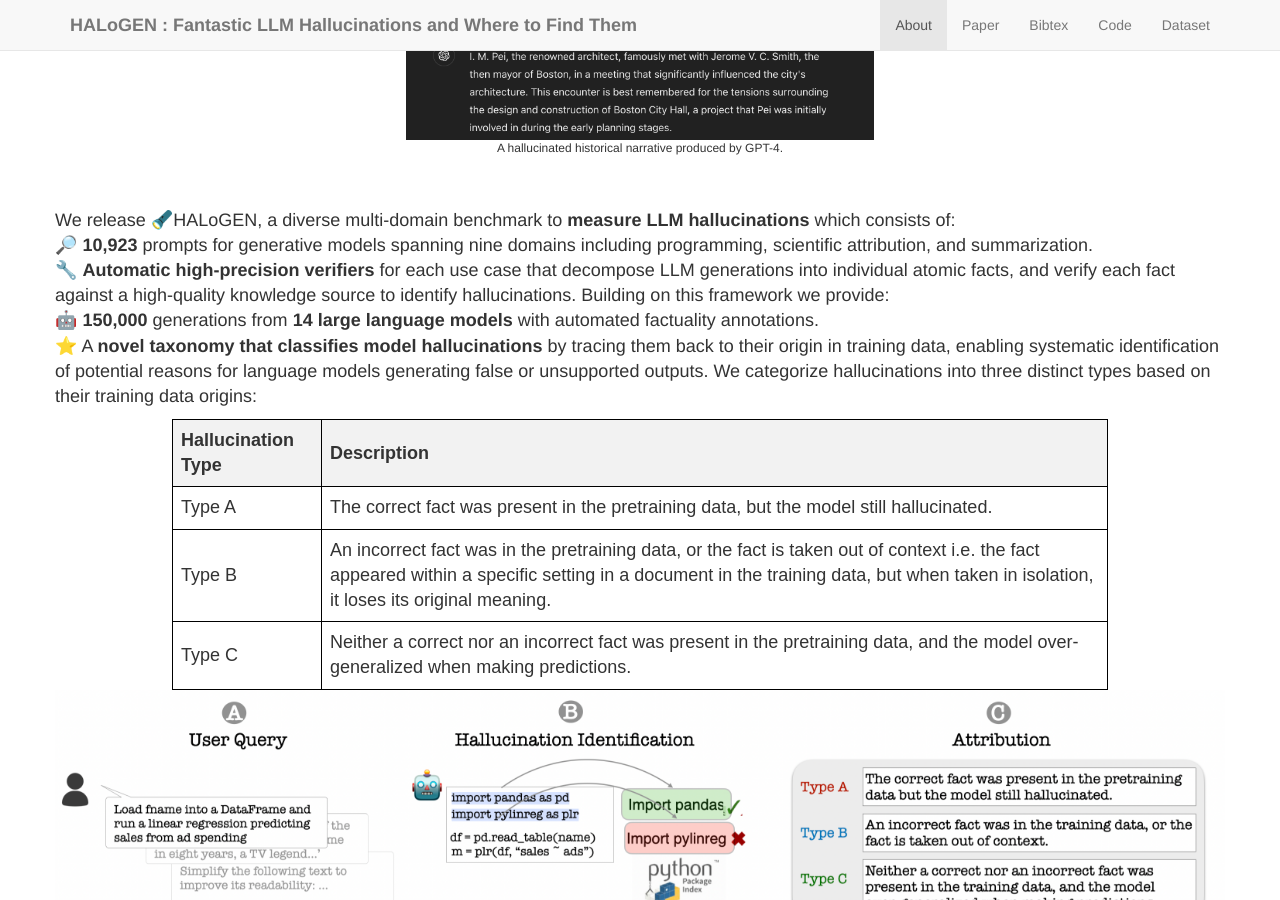
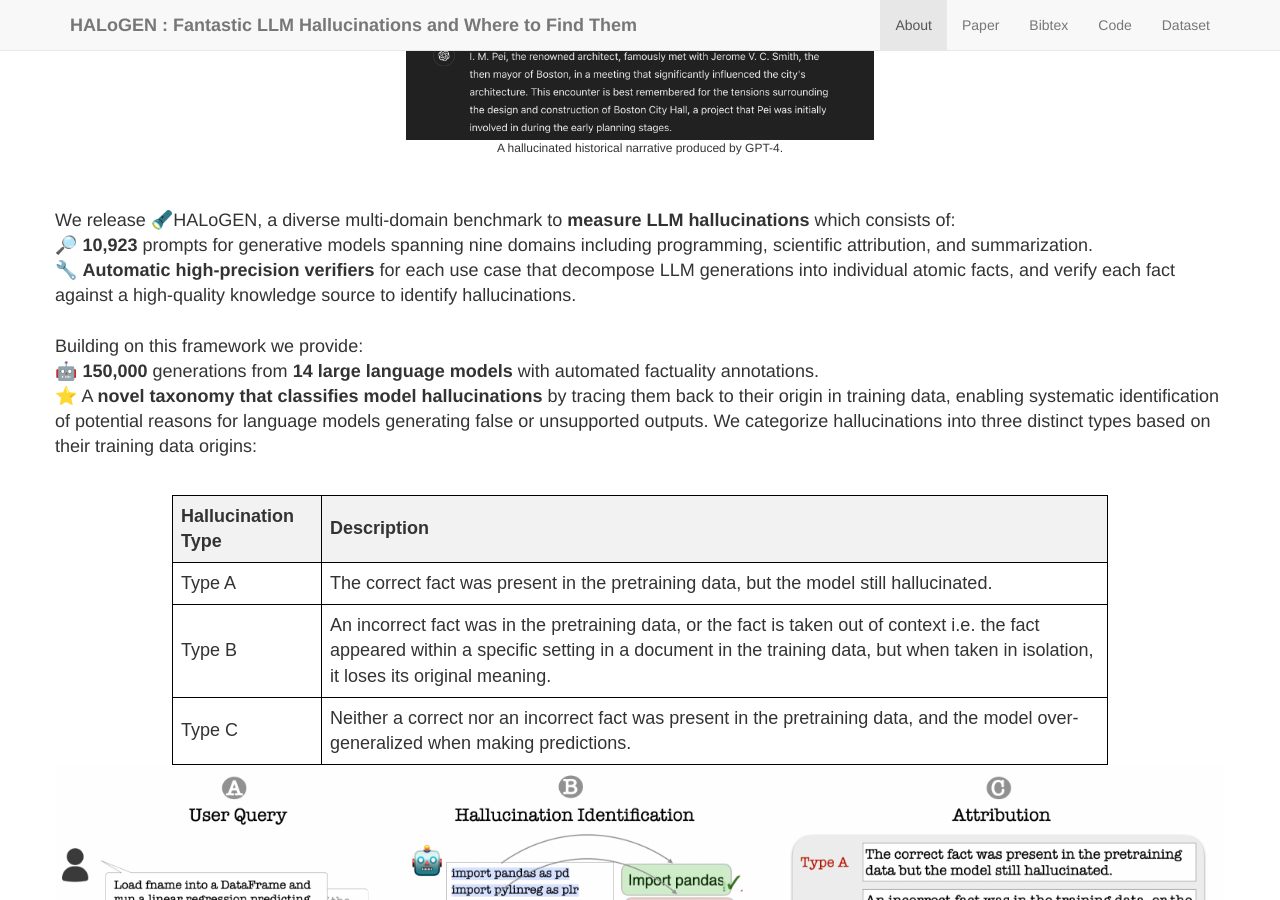
Before and after one commit to halogen-hallucinations/halogen-hallucinations.github.io, a Jekyll site: the page built from index.md, in a window 1280 px wide and 900 px high, scrolled down 1200 px. Built offline with Jekyll 4.4.1, drawn with Linux system fonts in a browser that asks for light colours; our own code applies the rules of GitHub Pages for plain Markdown files.

```diff
--- a/_includes/about_title.html
+++ b/_includes/about_title.html
@@ -29,12 +29,12 @@ Despite their impressive ability to generate high-quality and fluent text, gener
 
             <p>We release 🔦HALoGEN, a diverse multi-domain benchmark to <b>measure LLM hallucinations</b> which consists of:</br>
             🔎 <b>10,923</b> prompts for generative models spanning nine domains including programming, scientific attribution, and summarization.</br>
-            🔧 <b>Automatic high-precision verifiers</b> for each use case that decompose LLM generations into individual atomic facts, and verify each fact against a high-quality knowledge source to identify hallucinations.
+            🔧 <b>Automatic high-precision verifiers</b> for each use case that decompose LLM generations into individual atomic facts, and verify each fact against a high-quality knowledge source to identify hallucinations.</br></br>
 
         Building on this framework we provide:</br>
 
         🤖 <b>150,000</b> generations from <b>14 large language models</b> with automated factuality annotations.</br>
-        ⭐ A <b>novel taxonomy that classifies model hallucinations</b> by tracing them back to their </b>origin in training data</b>, enabling systematic identification of potential reasons for language models generating false or unsupported outputs. We categorize hallucinations into three distinct types based on their training data origins:
+        ⭐ A <b>novel taxonomy that classifies model hallucinations</b> by tracing them back to their </b>origin in training data</b>, enabling systematic identification of potential reasons for language models generating false or unsupported outputs. We categorize hallucinations into three distinct types based on their training data origins:</br></br>
 <center>
 <table style="width:80%; border-coll apse: collapse; font-family: Arial, sans-serif;">
       <tr>
```
